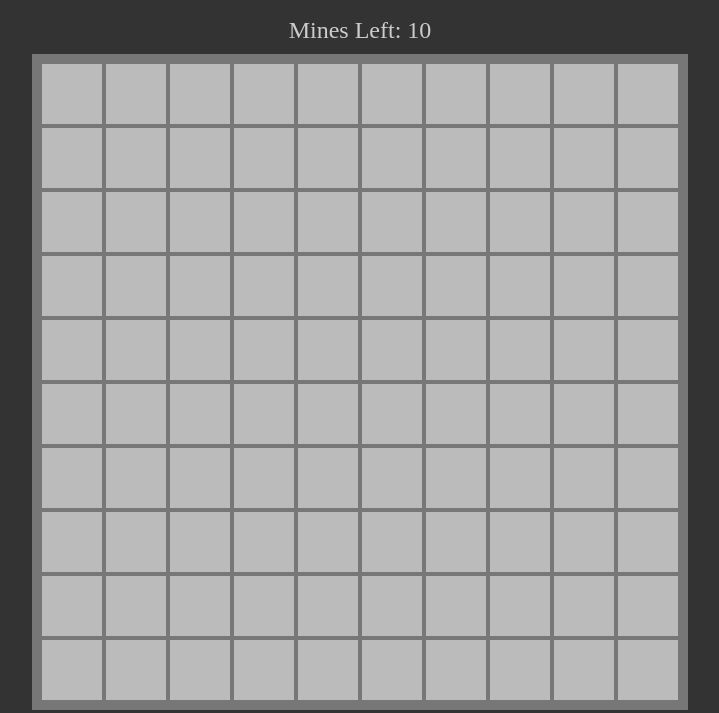
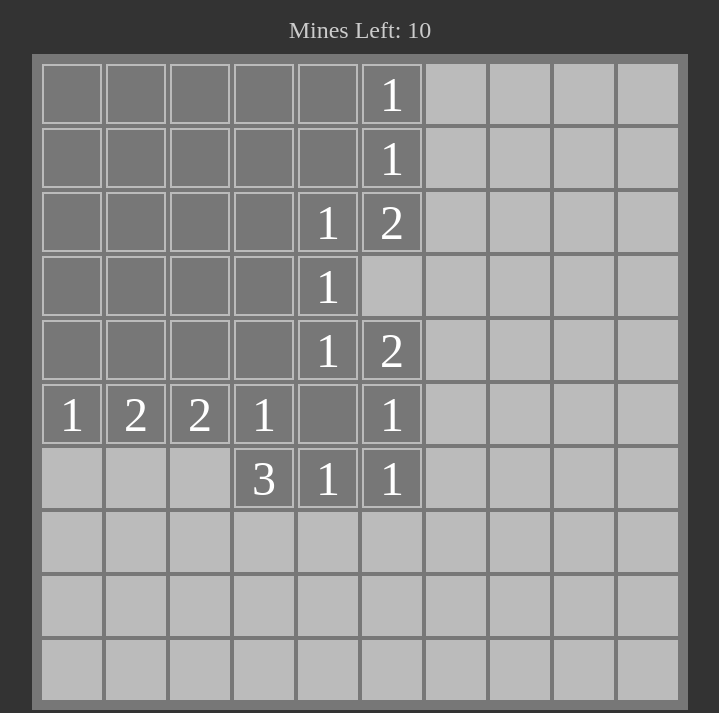
Before and after one commit to ADolbyB/minesweeper-games, a plain HTML site: page index.html in a window 1280 px wide. Both pictures are taken after a click on the element 352 px from the left and 181 px from the top of the page. Shown: the part 87-800 px from the top of the page, without its empty margins (280-999 px from the left). Drawn offline with Linux system fonts and the light colour scheme.

Commit message:
Fully Functional Game

```diff
--- a/index.html
+++ b/index.html
@@ -10,7 +10,7 @@
 <body>
     <h3 class="title">Minesweeper</h3>
     <div class="subtext">
-      Mines Left: 10
+      Mines Left: <span data-mine-count></span>
     </div>
     <div class="board"></div>
 </body>
--- a/minesweeper.js
+++ b/minesweeper.js
@@ -1,6 +1,6 @@
 // Game Logic
 
-const TILE_STATUSES = {
+export const TILE_STATUSES = {
     HIDDEN: "hidden",
     MINE: "mine",
     NUMBER: "number",
@@ -9,6 +9,10 @@ const TILE_STATUSES = {
 
 export function createBoard(boardSize, numberOfMines) {
     const board = []
+    const minePositions = getMinePositions(boardSize, numberOfMines)
+
+    console.log(minePositions) // DEBUG
+
     for (let x = 0; x < boardSize; x++) {
         const row = []
         for (let y = 0; y < boardSize; y++) {
@@ -17,7 +21,14 @@ export function createBoard(boardSize, numberOfMines) {
             const tile = {
                 element,
                 x,
-                y
+                y,
+                mine: minePositions.some(positionMatch.bind(null, { x, y })),
+                get status() {
+                    return this.element.dataset.status
+                },
+                set status(value) {
+                    this.element.dataset.status = value
+                },
             }
             row.push(tile)
         }
@@ -25,3 +36,91 @@ export function createBoard(boardSize, numberOfMines) {
     }
     return board
 }
+
+export function markTile(tile) {
+    if (tile.status !== TILE_STATUSES.HIDDEN && tile.status !== TILE_STATUSES.MARKED) {
+        return // If tile revealed already (no number) or revelealed already (with number)
+    }
+
+    if (tile.status === TILE_STATUSES.MARKED) { // if tile is already marked
+        tile.status = TILE_STATUSES.HIDDEN // Unmark Tile
+    } else {
+        tile.status = TILE_STATUSES.MARKED // Not already marked: Mark tile
+    }
+}
+
+export function revealTile(board, tile) {
+    // console.log(tile) // DEBUG: show attributes of tile clicked on
+    if (tile.status !== TILE_STATUSES.HIDDEN) {
+        return // Do nothing unless if the tile has been marked or revealed
+    }
+    if (tile.mine) { // If you stepped on a Mine
+        tile.status = TILE_STATUSES.MINE
+        return
+    }
+    tile.status = TILE_STATUSES.NUMBER
+    const adjacentTiles = nearbyTiles(board, tile)
+    const mines = adjacentTiles.filter(anyTile => anyTile.mine)
+    if (mines.length === 0) {
+        adjacentTiles.forEach(revealTile.bind(null, board))
+    } else {
+        tile.element.textContent = mines.length
+    }
+}
+
+export function checkWin(board) {
+    return board.every(row => {
+        return row.every(tile => {
+            return tile.status === TILE_STATUSES.NUMBER ||
+                //(tile.mine && (tile.status === TILE_STATUSES.HIDDEN || tile.status === TILE_STATUSES.MARKED))
+                (tile.mine && (tile.status === TILE_STATUSES.MARKED))
+        })
+    })
+}
+
+export function checkLose(board) {
+    return board.some(row => {
+        return row.some(tile => {
+            return tile.status === TILE_STATUSES.MINE
+        })
+    })
+}
+
+function getMinePositions(boardSize, numberOfMines) {
+    const positions = []
+
+    while (positions.length < numberOfMines) {
+        const pos = {
+            x: randomNumber(boardSize),
+            y: randomNumber(boardSize)
+        }
+        if (!positions.some(p => positionMatch(p, pos))) {
+            positions.push(pos)
+        }
+    }
+
+    return positions
+}
+
+function positionMatch(a, b) {
+    return a.x === b.x && a.y === b.y
+}
+
+function randomNumber(size) {
+    return Math.floor(Math.random() * size)
+}
+
+function nearbyTiles(board, { x, y }) {
+    const tiles = []
+
+    for (let xOffset = -1; xOffset <= 1; xOffset++) {
+        for (let yOffset = -1; yOffset <= 1; yOffset++) {
+            const tile = board[x + xOffset]?.[y + yOffset] // Optional Chaining to fix edges of game board.
+            if (tile) {
+                tiles.push(tile)
+            }
+        }
+    }
+
+    return tiles
+}
--- a/script.js
+++ b/script.js
@@ -1,21 +1,72 @@
-// Game Display / UI
-import { createBoard } from "./minesweeper.js";
+// This file controls Game Display & UI
+// 1. Populate a board with tiles/mines
+import { TILE_STATUSES, createBoard, markTile, revealTile, checkWin, checkLose } from "./minesweeper.js";
 
 const BOARD_SIZE = 10
-const NUMBER_OF_MINES = 2
+const NUMBER_OF_MINES = 10
 
 const board = createBoard(BOARD_SIZE, NUMBER_OF_MINES)
 const boardElement = document.querySelector(".board")
+const minesLeftText = document.querySelector("[data-mine-count]")
+const messageText = document.querySelector(".subtext")
+
+//console.log(board) // DEBUG
 
 board.forEach(row => {
     row.forEach(tile => {
         boardElement.append(tile.element)
+        tile.element.addEventListener("click", () => { // Left Click
+          revealTile(board, tile) // Reveal Tile when left Clicked
+          checkGameEnd()
+        })
+        tile.element.addEventListener("contextmenu", e => { // Right Click
+          e.preventDefault() // prevent menu access inside board
+          markTile(tile) // Mark or Unmark Tiles
+          listMinesLeft()
+        })
     })
 })
 boardElement.style.setProperty("--size", BOARD_SIZE)
-  // 1. Populate a board with tiles/mines
-// 2. Left Click on tiles
-  // a. Reveal tiles
-// 3. Right Click on tiles
-  // a. Mark Tiles
+minesLeftText.textContent = NUMBER_OF_MINES
+
+function listMinesLeft() {
+  const markedTilesCount = board.reduce((count, row) => {
+    return (
+      count + row.filter(tile => tile.status === TILE_STATUSES.MARKED).length
+      )
+  }, 0)
+  minesLeftText.textContent = NUMBER_OF_MINES - markedTilesCount
+}
+
+function checkGameEnd() {
+  const win = checkWin(board)
+  const lose = checkLose(board)
+
+  if (win || lose) {
+    boardElement.addEventListener("click", stopProp, { capture: true })
+    boardElement.addEventListener("contextmenu", stopProp, { capture: true })
+  }
+
+  if (win) {
+    messageText.textContent = "You Win!! CONGRATULATIONS!!"
+  } else if (lose) {
+    messageText.textContent = "BOOM!! YOU STEPPED ON A MINE!!"
+    board.forEach(row => {
+      row.forEach(tile => {
+        if (tile.status === TILE_STATUSES.MARKED && tile.mine) {
+          markTile(tile) // Unmark marked tiles w/ mines under them
+        }
+        if (tile.mine) {
+          revealTile(board, tile) // Show all mine locations
+        }
+      })
+    })
+  }
+}
+
+function stopProp(e) {
+  e.stopImmediatePropagation()
+}
+
+// a. Reveal tiles
 // 4. Check for Win/Lose
```
